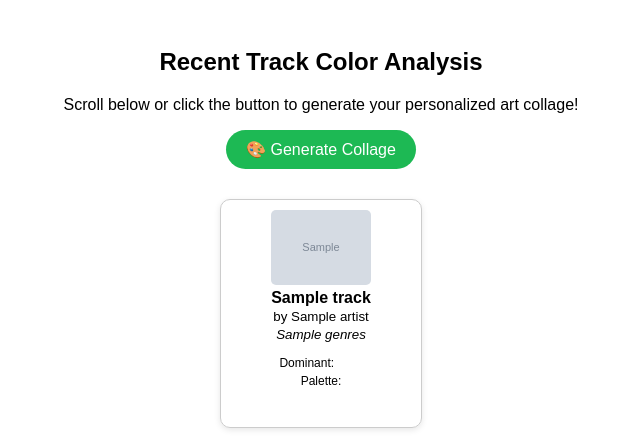
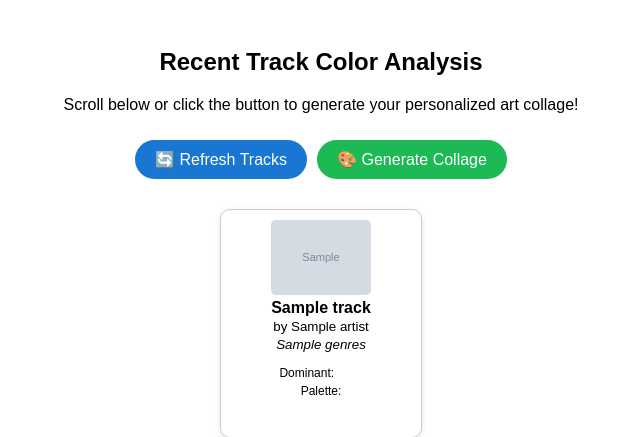
Before and after one commit to apa0/CollageGenerator, a Flask app: template views/templates/recent_tracks.html in a window 1280 px wide. Shown: the top 437 px of the page, without its empty margins (319-959 px from the left). Run offline with Flask 3, Linux system fonts and the light colour scheme; the template is opened without the code that fills it: most values are stand-ins (such as "Sample title", 1, 10 or a date in 2020); grey boxes marked "Sample" are stand-in pictures.

Commit message:
feat: reduced cache time and manual refresh button

```diff
--- a/Controllers/recent_controller.py
+++ b/Controllers/recent_controller.py
@@ -1,4 +1,4 @@
-from flask import Blueprint, render_template
+from flask import Blueprint, render_template, request
 
 from Model.user_data import SpotifyUser
 from Util.spotify_helper import get_spotify_user
@@ -16,7 +16,9 @@ def recent_tracks():
         return user
     # user was redirected due to invalid session
 
-    recent_music = user.fetch_recent_tracks()
+    # Check if user requested a refresh
+    force_refresh = request.args.get('refresh', 'false').lower() == 'true'
+    recent_music = user.fetch_recent_tracks(force_refresh=force_refresh)
 
     # Debug printing
     print("\nDEBUG: Recent Tracks Data:")
--- a/views/templates/recent_tracks.html
+++ b/views/templates/recent_tracks.html
@@ -64,9 +64,15 @@
     <div style="text-align: center; margin-bottom: 30px;">
         <h2>Recent Track Color Analysis</h2>
         <p>Scroll below or click the button to generate your personalized art collage! </p>
-        <form action="{{ url_for('collage.collage') }}" method="get">
-           <button type="submit" class="spotify-button">🎨 Generate Collage</button>
-        </form>
+        <div style="display: inline-flex; gap: 10px; margin-top: 10px;">
+            <form action="{{ url_for('recent.recent_tracks') }}" method="get">
+                <input type="hidden" name="refresh" value="true">
+                <button type="submit" class="spotify-button" style="background-color: #1976d2;">🔄 Refresh Tracks</button>
+            </form>
+            <form action="{{ url_for('collage.collage') }}" method="get">
+                <button type="submit" class="spotify-button">🎨 Generate Collage</button>
+            </form>
+        </div>
     </div>
     <div class="grid-container">
         {% for track in recent_music %}
```
Also changed, not shown: Model/user_data.py (+7 -6 lines), 1 other file.
